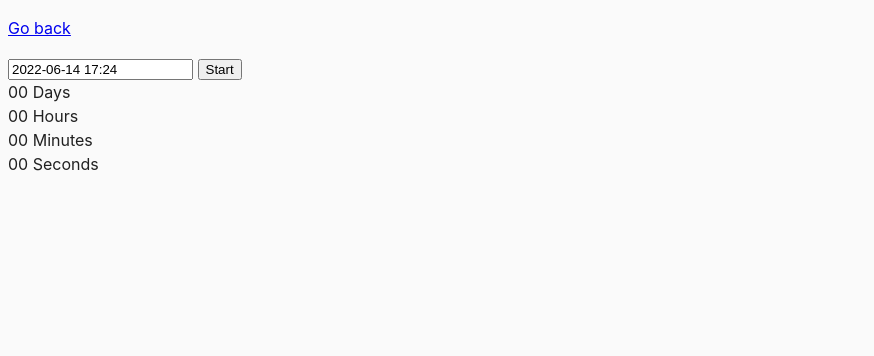
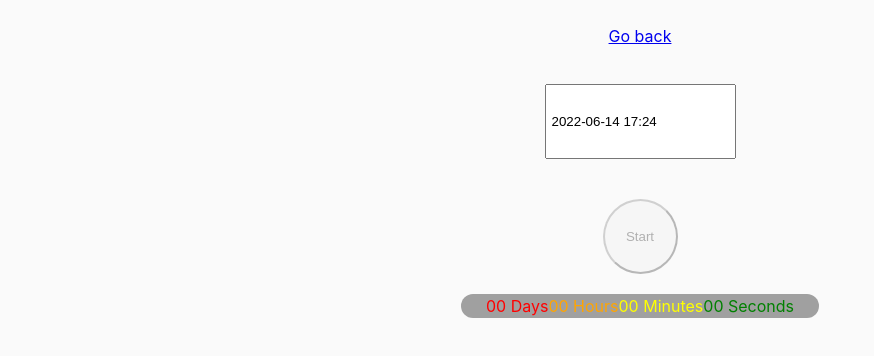
Before and after one commit to roswee/hw9, a website built with Parcel: page src/02-timer.html in a window 1280 px wide. Shown: the whole page, without its empty margins (0-874 px from the left). Built offline with nearby package versions, Linux system fonts and the light colour scheme.

Commit message:
timer css

```diff
--- a/src/02-timer.html
+++ b/src/02-timer.html
@@ -5,6 +5,7 @@
     <meta name="viewport" content="width=device-width, initial-scale=1.0" />
     <title>Countdown timer</title>
     <link rel="stylesheet" href="css/common.css" />
+    <link rel="stylesheet" href="css/timer.css" />
   </head>
   <body>
     <p><a href="index.html">Go back</a></p>
--- /dev/null
+++ b/src/css/timer.css
@@ -0,0 +1,49 @@
+body {
+    background-color: #C0C0C0;
+    box-sizing: border-box;
+    display: flex;
+    align-items: center;
+    flex-direction: column;
+}
+
+.value {
+    font-size: 75;
+}
+
+.timer {
+    display: flex;
+    justify-content: space-around;
+    background-color: #A0A0A0;
+    max-width: 700px;
+    padding-left: 25px;
+    padding-right: 25px;
+    border-radius: 25px;
+}
+
+.field:first-of-type {
+    color: red;
+}
+.field:nth-child(0n+2) {
+    color: orange;
+}
+.field:nth-child(0n+3) {
+    color: yellow;
+}
+.field:nth-child(0n+4) {
+    color: green;
+}
+
+button {
+    margin: 20px;
+    font-size: 25;
+    border-radius: 50%;
+    width: 75px;
+    height: 75px;
+}
+input {
+    margin: 20px;
+    padding: 5px;
+    justify-content: center;
+    font-size: 25;
+    height: 75px;
+}
--- a/src/js/02-timer.js
+++ b/src/js/02-timer.js
@@ -29,6 +29,7 @@ const options = {
 function blockBtn(btn) {
     btn.disabled = true;
 };
+blockBtn(startBtn)
 function unblockBtn(btn) {
     btn.disabled = false;
 };
```
